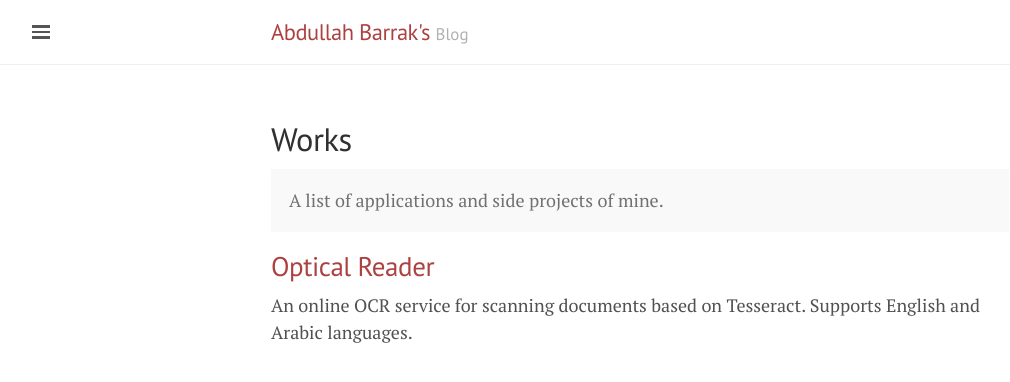
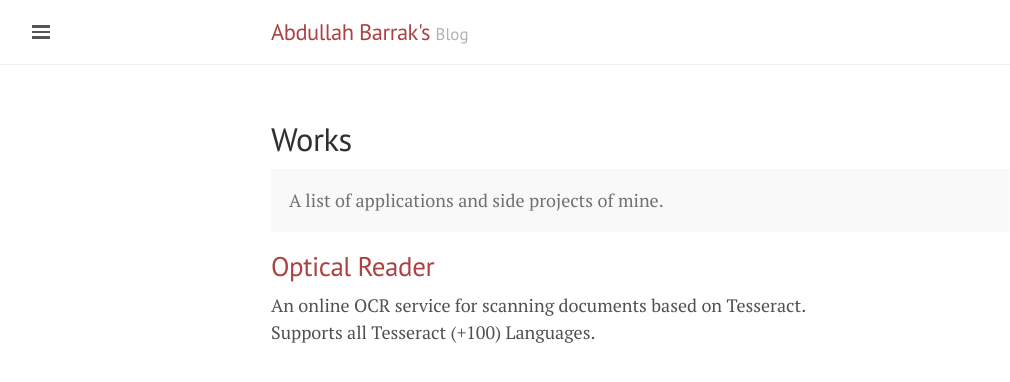
Before and after one commit to abarrak/abarrak.github.io, a Jekyll site: the page built from works.md, in a window 1280 px wide. Shown: the top 382 px of the page, without its empty margins (0-1010 px from the left). Built offline with Jekyll 4.4.1, drawn with Linux system fonts in a browser that asks for light colours.

Commit message:
Source Auto Update at: Sun Sep  4 04:59:36 AST 2016

```diff
--- a/_config.yml
+++ b/_config.yml
@@ -26,7 +26,11 @@ Keep_files: ['.git', '.gitignore']
 exclude: ['gulpfile.js', 'node_modules', 'package.json']
 markdown: kramdown
 permalink: /:year/:month/:day/:title/
-gems: ['jekyll-gist', 'jekyll-paginate']
+# lsi: true   when have fair content !
+gems:
+  - jekyll-gist
+  - jekyll-paginate
+  - jekyll-sitemap
 paginate: 5
 paginate_path: /:num/
 extlinks:
--- a/works.md
+++ b/works.md
@@ -9,4 +9,4 @@ list_order: 2
 
 ## [Optical Reader](https://www.opticalreader.net)
   An online OCR service for scanning documents based on Tesseract.
-  Supports English and Arabic languages.
+  Supports all Tesseract (+100) Languages.
```
